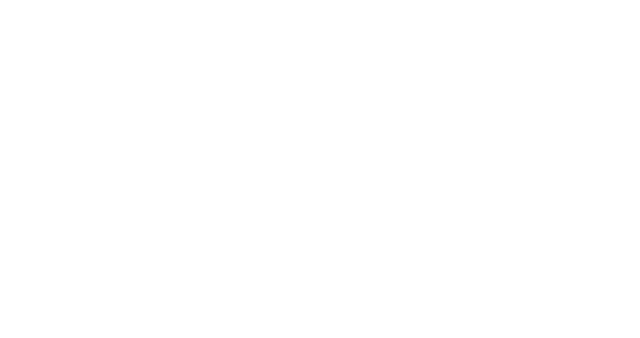
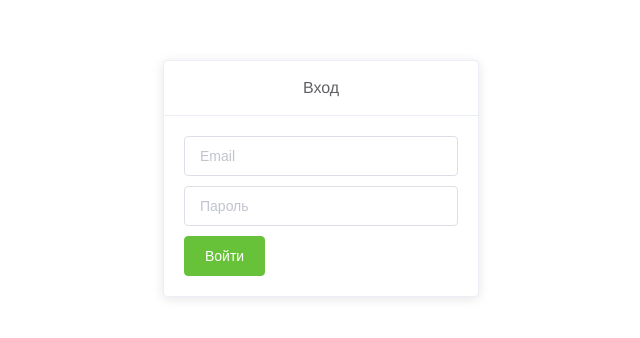
Before and after one commit to qoldy/llh, a Vue app: page /login in a window 1280 px wide. Shown: the part 180-518 px from the top of the page, without its empty margins (319-959 px from the left). Built offline with nearby package versions, Linux system fonts and the light colour scheme.

Commit message:
Сделал старинцу логина

```diff
--- a/src/router/index.js
+++ b/src/router/index.js
@@ -8,6 +8,11 @@
     path: "/",
     name: "home",
     component: () => import("../views/Home.vue")
+  },
+  {
+    path: "/login",
+    name: "login",
+    component: () => import("../views/Login.vue")
   }
 ];
 
--- /dev/null
+++ b/src/store/auth.js
@@ -0,0 +1,45 @@
+export const getterTypes = {
+  user: "[auth] user",
+  isLoading: "[auth] is loading",
+  isSubmitting: "[auth] is submitting",
+  errors: "[auth] errors",
+  isAnonymous: "[auth] is anonymous",
+  isAuth: "[auth] is auth"
+};
+
+export const mutationTypes = {
+  loginStart: "[auth] login start",
+  loginSuccess: "[auth] login success",
+  loginFailure: "[auth] login failure"
+};
+
+export const actionTypes = {
+  login: "[auth] login"
+};
+
+const state = {
+  data: null,
+  isLoading: false,
+  isSubmitting: false,
+  errors: null
+};
+
+const getters = {
+  [getterTypes.user]: state => state.data,
+  [getterTypes.isLoading]: state => state.isLoading,
+  [getterTypes.errors]: state => state.errors,
+  [getterTypes.isSubmitting]: state => state.isSubmitting,
+  [getterTypes.isAuth]: state => state.data != null,
+  [getterTypes.isAnonymous]: state => state.data === null
+};
+
+const mutations = {};
+
+const actions = {};
+
+export default {
+  state,
+  getters,
+  mutations,
+  actions
+};
--- a/src/store/index.js
+++ b/src/store/index.js
@@ -1,5 +1,6 @@
 import Vue from "vue";
 import Vuex from "vuex";
+import auth from "@/store/auth";
 
 Vue.use(Vuex);
 
@@ -7,5 +8,7 @@
   state: {},
   mutations: {},
   actions: {},
-  modules: {}
+  modules: {
+    auth
+  }
 });
--- /dev/null
+++ b/src/views/Login.vue
@@ -0,0 +1,71 @@
+<template>
+  <el-row>
+    <el-col :offset="9" :md="6" class="col">
+      <el-card class="box-card card">
+        <div slot="header" class="clearfix card__header">
+          <h3>Вход</h3>
+        </div>
+        <form action="#" @submit.prevent="submitHandler">
+          <el-input
+            placeholder="Email"
+            class="input"
+            v-model="email"
+          ></el-input>
+          <el-input
+            placeholder="Пароль"
+            class="input"
+            v-model="password"
+            show-password
+          ></el-input>
+          <el-button type="success" native-type="submit" :loading="isSubmitting"
+            >Войти
+          </el-button>
+        </form>
+      </el-card>
+    </el-col>
+  </el-row>
+</template>
+
+<script>
+import { getterTypes } from "@/store/auth";
+import { mapGetters } from "vuex";
+
+export default {
+  name: "Login",
+  data() {
+    return {
+      email: "",
+      password: ""
+    };
+  },
+  computed: {
+    ...mapGetters({
+      isSubmitting: getterTypes.isSubmitting
+    })
+  },
+  methods: {
+    submitHandler() {}
+  }
+};
+</script>
+
+<style scoped lang="scss">
+.col {
+  min-height: calc(100vh - 100px);
+  display: flex;
+  align-items: center;
+}
+
+.card {
+  width: 100%;
+}
+
+.card__header {
+  display: flex;
+  justify-content: center;
+}
+
+.input {
+  margin-bottom: 10px;
+}
+</style>
```
